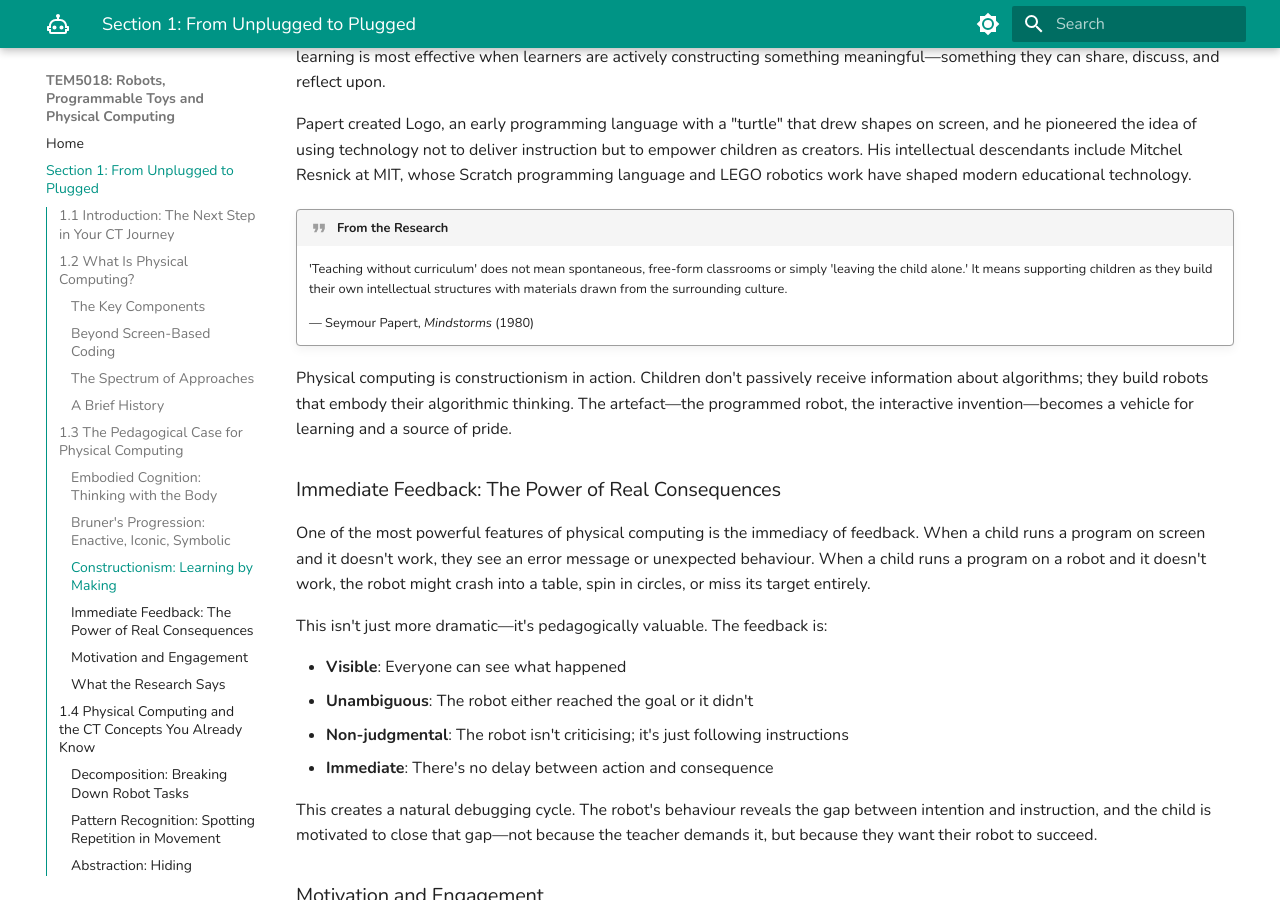
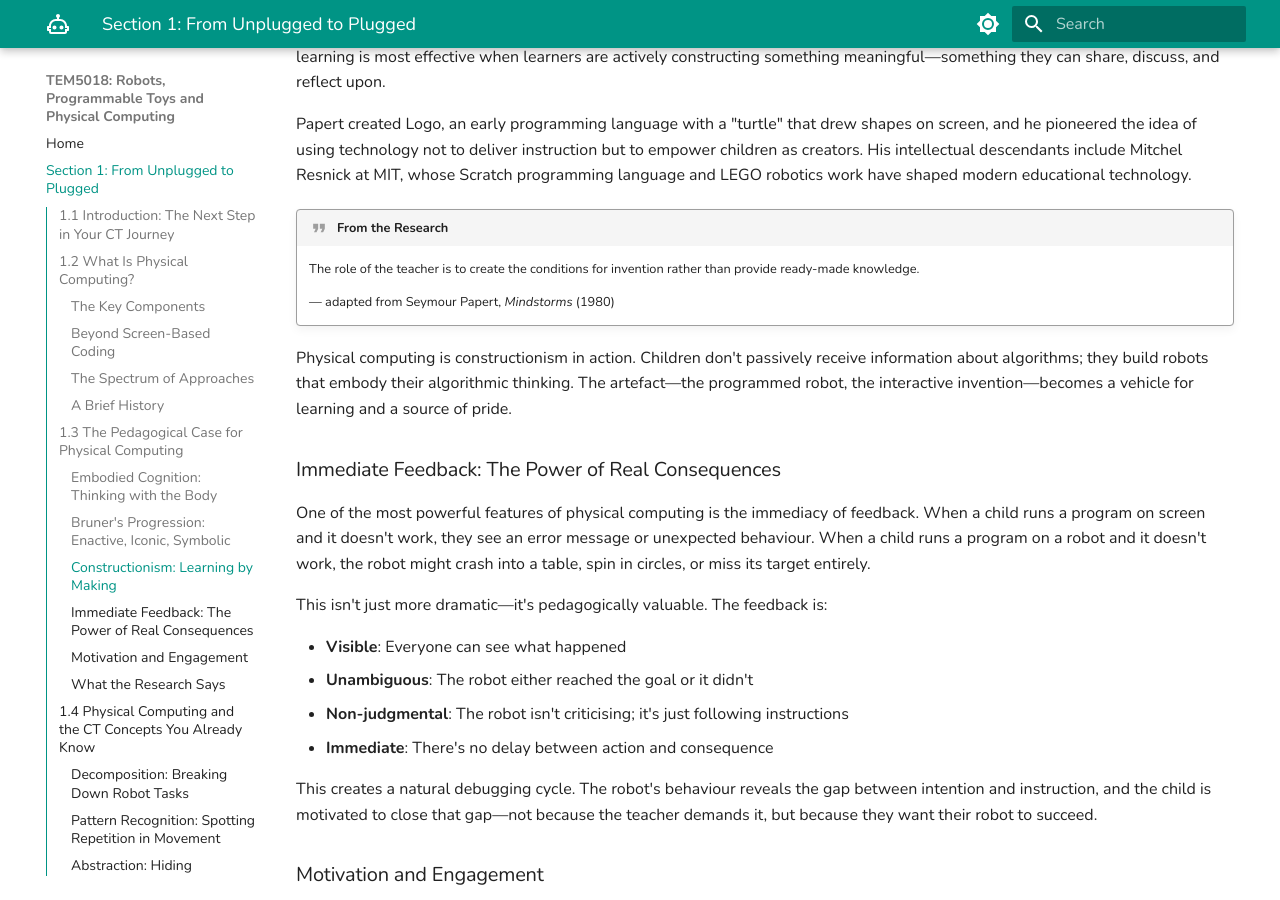
Before and after one commit to ccolo01/tem5018, an MkDocs documentation site: the page built from docs/section-1.md, in a window 1280 px wide and 900 px high, scrolled down 3525 px. Built offline with MkDocs 1.6.1 and Material for MkDocs 9.7.7, drawn with Linux system fonts in a browser that asks for light colours.

Commit message:
Update section-1.md

```diff
--- a/docs/section-1.md
+++ b/docs/section-1.md
@@ -98,9 +98,9 @@ Seymour Papert, a mathematician and educator who worked with Piaget, developed t
 Papert created Logo, an early programming language with a "turtle" that drew shapes on screen, and he pioneered the idea of using technology not to deliver instruction but to empower children as creators. His intellectual descendants include Mitchel Resnick at MIT, whose Scratch programming language and LEGO robotics work have shaped modern educational technology.
 
 !!! quote "From the Research"
-    'Teaching without curriculum' does not mean spontaneous, free-form classrooms or simply 'leaving the child alone.' It means supporting children as they build their own intellectual structures with materials drawn from the surrounding culture.
+    The role of the teacher is to create the conditions for invention rather than provide ready-made knowledge.
 
-    — Seymour Papert, *Mindstorms* (1980)
+    — adapted from Seymour Papert, *Mindstorms* (1980)
 
 Physical computing is constructionism in action. Children don't passively receive information about algorithms; they build robots that embody their algorithmic thinking. The artefact—the programmed robot, the interactive invention—becomes a vehicle for learning and a source of pride.
 
```
